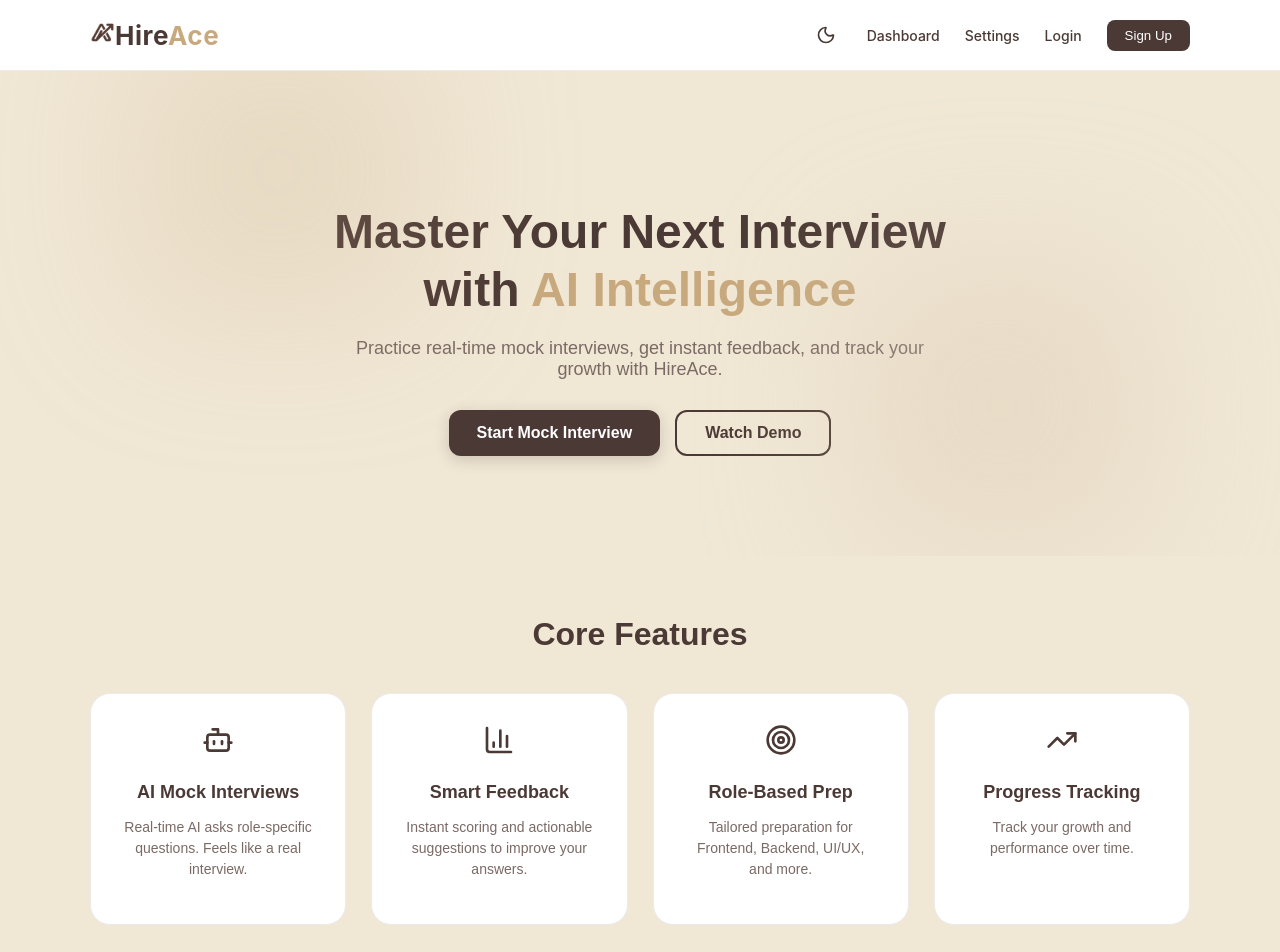
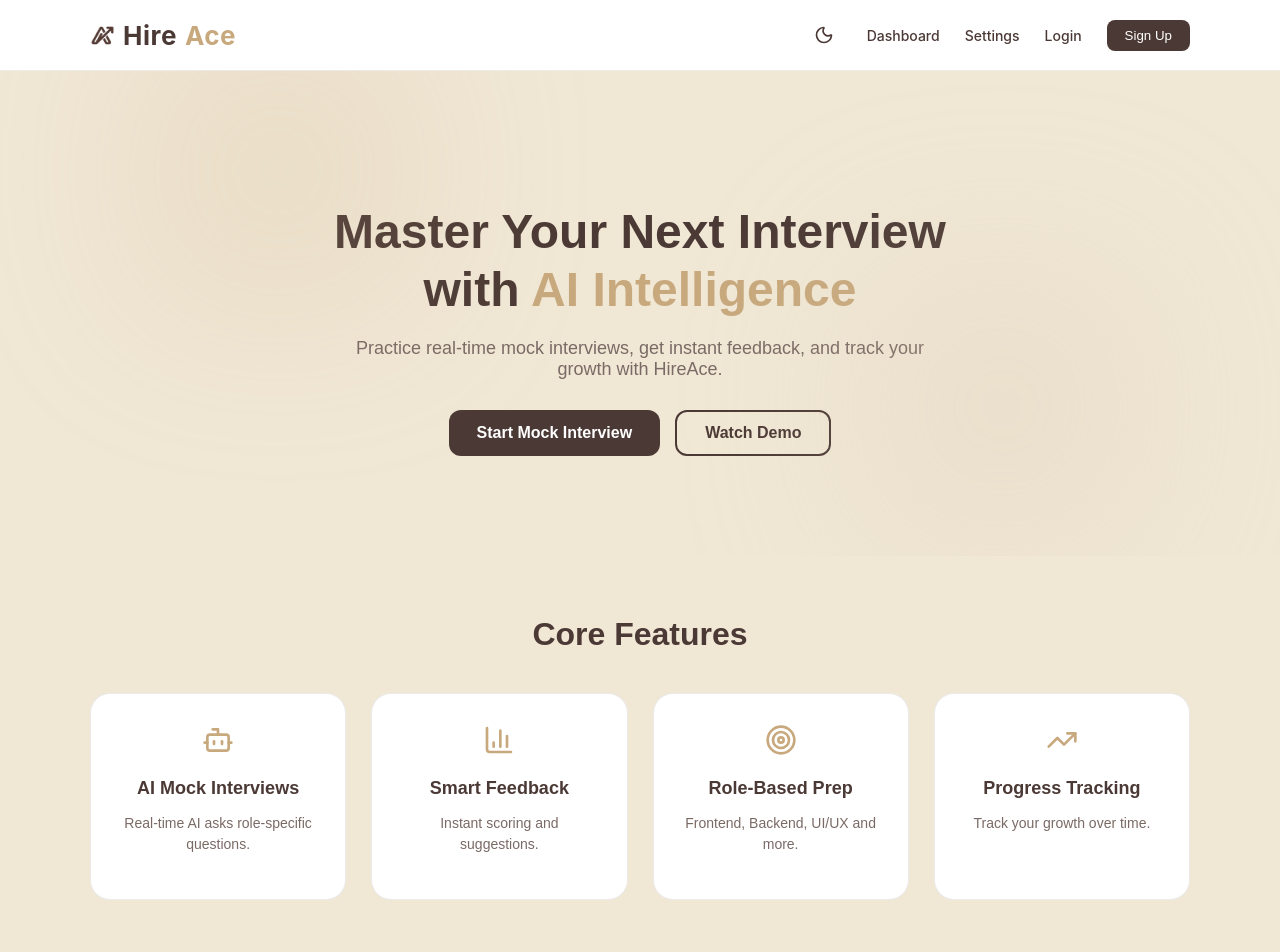
Before and after one commit to palaksingh-06/smart_interview_prep, a React (Create React App) app in the folder client/: page / in a window 1280 px wide. Shown: the top 952 px of the page. Built offline with nearby package versions, Linux system fonts and the light colour scheme.

Commit message:
corrected working of modes

```diff
--- a/client/src/App.js
+++ b/client/src/App.js
@@ -1,4 +1,6 @@
+//
 import { BrowserRouter, Routes, Route } from "react-router-dom";
+import { useState } from "react";
 
 import Home from "./pages/Home";
 import Login from "./pages/Login";
@@ -7,26 +9,25 @@
 import Interview from "./pages/Interview";
 import Result from "./pages/Result";
 import Navbar from "./components/Navbar";
-import ForgotPassword from "./pages/ForgotPassword";
-import VerifyOtp from "./pages/VerifyOtp";
-import ResetPassword from "./pages/ResetPassword";
-import Settings from "./pages/Settings";
 
 function App() {
+  const [darkMode, setDarkMode] = useState(false);
+
   return (
     <BrowserRouter>
-    <Navbar />
+      <Navbar darkMode={darkMode} setDarkMode={setDarkMode} />
+
       <Routes>
-        <Route path="/" element={<Home />} />
+        <Route
+          path="/"
+          element={<Home darkMode={darkMode} />}
+        />
+
         <Route path="/login" element={<Login />} />
         <Route path="/signup" element={<Signup />} />
         <Route path="/dashboard" element={<Dashboard />} />
         <Route path="/interview" element={<Interview />} />
         <Route path="/result" element={<Result />} />
-        <Route path="/forgot" element={<ForgotPassword />} />
-        <Route path="/settings" element={<Settings />} />
-        <Route path="/verify-otp" element={<VerifyOtp />} />
-        <Route path="/reset-password" element={<ResetPassword />} />
       </Routes>
     </BrowserRouter>
   );
--- a/client/src/components/Navbar.js
+++ b/client/src/components/Navbar.js
@@ -1,67 +1,96 @@
+//
 import { Link } from "react-router-dom";
-import React, { useState, useEffect } from "react";
+import React from "react";
 import { Sun, Moon } from "lucide-react";
 import logo from "../assets/logo.png";
 
-function Navbar() {
-  const [darkMode, setDarkMode] = useState(false);
-
-  // Apply theme to body
- useEffect(() => {
-  if (darkMode) {
-    document.body.classList.add("dark");
-  } else {
-    document.body.classList.remove("dark");
-  }
-}, [darkMode]);
-
+function Navbar({ darkMode, setDarkMode }) {
   return (
-    <nav style={styles.navbar}>
+    <nav
+      style={{
+        ...styles.navbar,
+        background: darkMode ? "#171717" : "#FFFFFF",
+        borderBottom: darkMode
+          ? "1px solid rgba(255,255,255,0.08)"
+          : "1px solid rgba(75,57,53,0.1)",
+      }}
+    >
       <div style={styles.navContainer}>
-
         {/* LOGO */}
-        <Link to="/" style={styles.brand}>
+        <Link
+          to="/"
+          style={{
+            ...styles.brand,
+            color: darkMode ? "#FFFFFF" : "#4B3935",
+          }}
+        >
           <img src={logo} alt="HireAce" style={styles.logo} />
           Hire<span style={styles.accent}>Ace</span>
         </Link>
 
         {/* Links */}
         <div style={styles.navLinks}>
-
-          {/* 🌙 DARK MODE ICON (ADD HERE) */}
+          {/* 🌙 THEME TOGGLE */}
           <div
             onClick={() => setDarkMode(!darkMode)}
-            style={styles.themeIcon}
+            style={{
+              ...styles.themeIcon,
+              background: darkMode ? "#262626" : "#ffffff",
+              color: darkMode ? "#ffffff" : "#4B3935",
+            }}
           >
             {darkMode ? <Sun size={20} /> : <Moon size={20} />}
           </div>
 
-          <Link to="/dashboard" style={styles.navLink}>Dashboard</Link>
-          <Link to="/settings" style={styles.navLink}>Settings</Link>
-          <Link to="/login" style={styles.navLink}>Login</Link>
+          <Link
+            to="/dashboard"
+            style={{
+              ...styles.navLink,
+              color: darkMode ? "#ffffff" : "#4B3935",
+            }}
+          >
+            Dashboard
+          </Link>
+
+          <Link
+            to="/settings"
+            style={{
+              ...styles.navLink,
+              color: darkMode ? "#ffffff" : "#4B3935",
+            }}
+          >
+            Settings
+          </Link>
+
+          <Link
+            to="/login"
+            style={{
+              ...styles.navLink,
+              color: darkMode ? "#ffffff" : "#4B3935",
+            }}
+          >
+            Login
+          </Link>
 
           <Link to="/signup">
             <button style={styles.navButton}>Sign Up</button>
           </Link>
         </div>
-
       </div>
     </nav>
   );
 }
 
-// ✅ MOVE THIS OUTSIDE FUNCTION
 const styles = {
   navbar: {
-    background: "#FFFFFF",
     height: "70px",
     display: "flex",
     alignItems: "center",
-    borderBottom: "1px solid rgba(75,57,53,0.1)",
     position: "sticky",
     top: 0,
     zIndex: 100,
     width: "100%",
+    transition: "0.3s",
   },
 
   navContainer: {
@@ -73,8 +102,9 @@
     alignItems: "center",
     padding: "0 20px",
   },
+
   logo: {
-  height: "25px",        // 👈 keep it smaller than navbar (70px)
+    height: "25px",
     width: "25px",
     objectFit: "contain",
   },
@@ -82,10 +112,12 @@
   brand: {
     fontSize: "26px",
     fontWeight: "700",
-    color: "#4B3935",
     textDecoration: "none",
     letterSpacing: "0.5px",
     cursor: "pointer",
+    display: "flex",
+    alignItems: "center",
+    gap: "8px",
   },
 
   accent: {
@@ -100,7 +132,6 @@
 
   navLink: {
     textDecoration: "none",
-    color: "#4B3935",
     fontSize: "14px",
     fontWeight: 500,
   },
@@ -114,15 +145,15 @@
     fontWeight: 500,
     cursor: "pointer",
   },
+
   themeIcon: {
     cursor: "pointer",
     display: "flex",
     alignItems: "center",
     justifyContent: "center",
-  padding: "6px",
-  borderRadius: "8px",
-  background: "#ffffff",
-  color: "#4B3935",
+    padding: "8px",
+    borderRadius: "10px",
+    transition: "0.3s",
   },
 };
 
--- a/client/src/pages/Home.js
+++ b/client/src/pages/Home.js
@@ -1,15 +1,27 @@
+//
 import React, { useState } from "react";
 import { useNavigate } from "react-router-dom";
-import { Bot, BarChart3, Target, TrendingUp } from "lucide-react";
-const Home = () => {
+import {
+  Bot,
+  BarChart3,
+  Target,
+  TrendingUp,
+} from "lucide-react";
+
+const Home = ({ darkMode }) => {
   const [hoveredFeature, setHoveredFeature] = useState(null);
+
   const navigate = useNavigate();
 
   return (
-    <div style={styles.page}>
-      {/* Navbar */}
-
-      {/* Hero Section */}
+    <div
+      style={{
+        ...styles.page,
+        background: darkMode ? "#111111" : "#F0E7D5",
+        color: darkMode ? "#FFFFFF" : "#4B3935",
+      }}
+    >
+      {/* HERO */}
       <header style={styles.hero}>
         <div style={styles.blob1} />
         <div style={styles.blob2} />
@@ -19,8 +31,14 @@
           with <span style={{ color: "#C8A97E" }}>AI Intelligence</span>
         </h1>
 
-        <p style={styles.heroSub}>
-          Practice real-time mock interviews, get instant feedback, and track your growth with HireAce.
+        <p
+          style={{
+            ...styles.heroSub,
+            color: darkMode ? "#D1D1D1" : "#7A6A65",
+          }}
+        >
+          Practice real-time mock interviews, get instant
+          feedback, and track your growth with HireAce.
         </p>
 
         <div style={styles.heroBtns}>
@@ -32,7 +50,13 @@
           </button>
 
           <button
-            style={styles.secondaryBtn}
+            style={{
+              ...styles.secondaryBtn,
+              color: darkMode ? "#FFFFFF" : "#4B3935",
+              border: darkMode
+                ? "2px solid #FFFFFF"
+                : "2px solid #4B3935",
+            }}
             onClick={() => navigate("/dashboard")}
           >
             Watch Demo
@@ -40,7 +64,7 @@
         </div>
       </header>
 
-      {/* Features Section */}
+      {/* FEATURES */}
       <section style={styles.section}>
         <h2 style={styles.sectionTitle}>Core Features</h2>
 
@@ -50,29 +74,68 @@
               key={i}
               style={{
                 ...styles.featureCard,
-                transform: hoveredFeature === i ? "translateY(-6px)" : "none",
+                background: darkMode ? "#1E1E1E" : "#FFFFFF",
+                border: darkMode
+                  ? "1px solid rgba(255,255,255,0.08)"
+                  : "1px solid rgba(75,57,53,0.1)",
+                transform:
+                  hoveredFeature === i
+                    ? "translateY(-6px)"
+                    : "none",
               }}
               onMouseEnter={() => setHoveredFeature(i)}
               onMouseLeave={() => setHoveredFeature(null)}
             >
-              <div style={styles.featureIcon}>{f.icon}</div>
-              <h3 style={styles.featureTitle}>{f.title}</h3>
-              <p style={styles.featureText}>{f.desc}</p>
+              <div style={styles.featureIcon}>
+                {f.icon}
+              </div>
+
+              <h3 style={styles.featureTitle}>
+                {f.title}
+              </h3>
+
+              <p
+                style={{
+                  ...styles.featureText,
+                  color: darkMode
+                    ? "#CFCFCF"
+                    : "#7A6A65",
+                }}
+              >
+                {f.desc}
+              </p>
             </div>
           ))}
         </div>
       </section>
 
-      {/* Demo Section */}
-      <section style={styles.demoSection}>
-        <h2 style={styles.sectionTitle}>Demo Interview Library</h2>
-        <p style={styles.subText}>
-          Learn from the best before you start your own session.
+      {/* DEMO */}
+      <section
+        style={{
+          ...styles.demoSection,
+          background: darkMode ? "#191919" : "#E8DCCB",
+        }}
+      >
+        <h2 style={styles.sectionTitle}>
+          Demo Interview Library
+        </h2>
+
+        <p
+          style={{
+            ...styles.subText,
+            color: darkMode ? "#D1D1D1" : "#7A6A65",
+          }}
+        >
+          Learn from the best before you start your own
+          session.
         </p>
 
         <div style={styles.videoPlaceholder}>
           <div style={styles.playBtn}>▶</div>
-          <p>How to Ace a Frontend Interview — Live AI Demo</p>
+
+          <p>
+            How to Ace a Frontend Interview — Live AI Demo
+          </p>
         </div>
       </section>
     </div>
@@ -82,31 +145,34 @@
 const features = [
   {
     title: "AI Mock Interviews",
-    desc: "Real-time AI asks role-specific questions. Feels like a real interview.",
-    icon: <Bot size={32} color="#4B3935" />
+    desc: "Real-time AI asks role-specific questions.",
+    icon: <Bot size={32} color="#C8A97E" />,
   },
+
   {
     title: "Smart Feedback",
-    desc: "Instant scoring and actionable suggestions to improve your answers.",
-    icon: <BarChart3 size={32} color="#4B3935" />
+    desc: "Instant scoring and suggestions.",
+    icon: <BarChart3 size={32} color="#C8A97E" />,
   },
+
   {
     title: "Role-Based Prep",
-    desc: "Tailored preparation for Frontend, Backend, UI/UX, and more.",
-    icon: <Target size={32} color="#4B3935" />
+    desc: "Frontend, Backend, UI/UX and more.",
+    icon: <Target size={32} color="#C8A97E" />,
   },
+
   {
     title: "Progress Tracking",
-    desc: "Track your growth and performance over time.",
-    icon: <TrendingUp size={32} color="#4B3935" />
-  }
+    desc: "Track your growth over time.",
+    icon: <TrendingUp size={32} color="#C8A97E" />,
+  },
 ];
+
 const styles = {
   page: {
-    background: "#F0E7D5",
     minHeight: "100vh",
     fontFamily: "'DM Sans', sans-serif",
-    color: "#4B3935",
+    transition: "0.3s",
   },
 
   hero: {
@@ -125,7 +191,6 @@
 
   heroSub: {
     fontSize: "18px",
-    color: "#7A6A65",
     maxWidth: "600px",
     margin: "0 auto 30px",
   },
@@ -145,13 +210,10 @@
     fontSize: "16px",
     fontWeight: 600,
     cursor: "pointer",
-    boxShadow: "0 4px 15px rgba(75,57,53,0.2)",
   },
 
   secondaryBtn: {
     background: "transparent",
-    color: "#4B3935",
-    border: "2px solid #4B3935",
     padding: "12px 28px",
     borderRadius: "12px",
     fontSize: "16px",
@@ -173,21 +235,19 @@
 
   featuresGrid: {
     display: "grid",
-    gridTemplateColumns: "repeat(auto-fit, minmax(240px, 1fr))",
+    gridTemplateColumns:
+      "repeat(auto-fit, minmax(240px, 1fr))",
     gap: "25px",
   },
 
   featureCard: {
-    background: "white",
     padding: "30px",
     borderRadius: "20px",
-    border: "1px solid rgba(75,57,53,0.1)",
-    transition: "all 0.3s ease",
+    transition: "0.3s",
     textAlign: "center",
   },
 
   featureIcon: {
-    fontSize: "32px",
     marginBottom: "15px",
   },
 
@@ -199,18 +259,16 @@
 
   featureText: {
     fontSize: "14px",
-    color: "#7A6A65",
     lineHeight: 1.5,
   },
 
   demoSection: {
-    background: "#E8DCCB",
     padding: "80px 20px",
     textAlign: "center",
+    transition: "0.3s",
   },
 
   subText: {
-    color: "#7A6A65",
     marginBottom: "40px",
   },
 
@@ -246,8 +304,8 @@
     width: "300px",
     height: "300px",
     background: "#C8A97E",
-    opacity: 0.2,
-    filter: "blur(80px)",
+    opacity: 0.15,
+    filter: "blur(90px)",
     top: "-50px",
     left: "10%",
   },
@@ -257,8 +315,8 @@
     width: "300px",
     height: "300px",
     background: "#D6C2A8",
-    opacity: 0.3,
-    filter: "blur(80px)",
+    opacity: 0.2,
+    filter: "blur(90px)",
     bottom: "0",
     right: "10%",
   },
```
Lines whose indentation alone changed are shown as unchanged.
